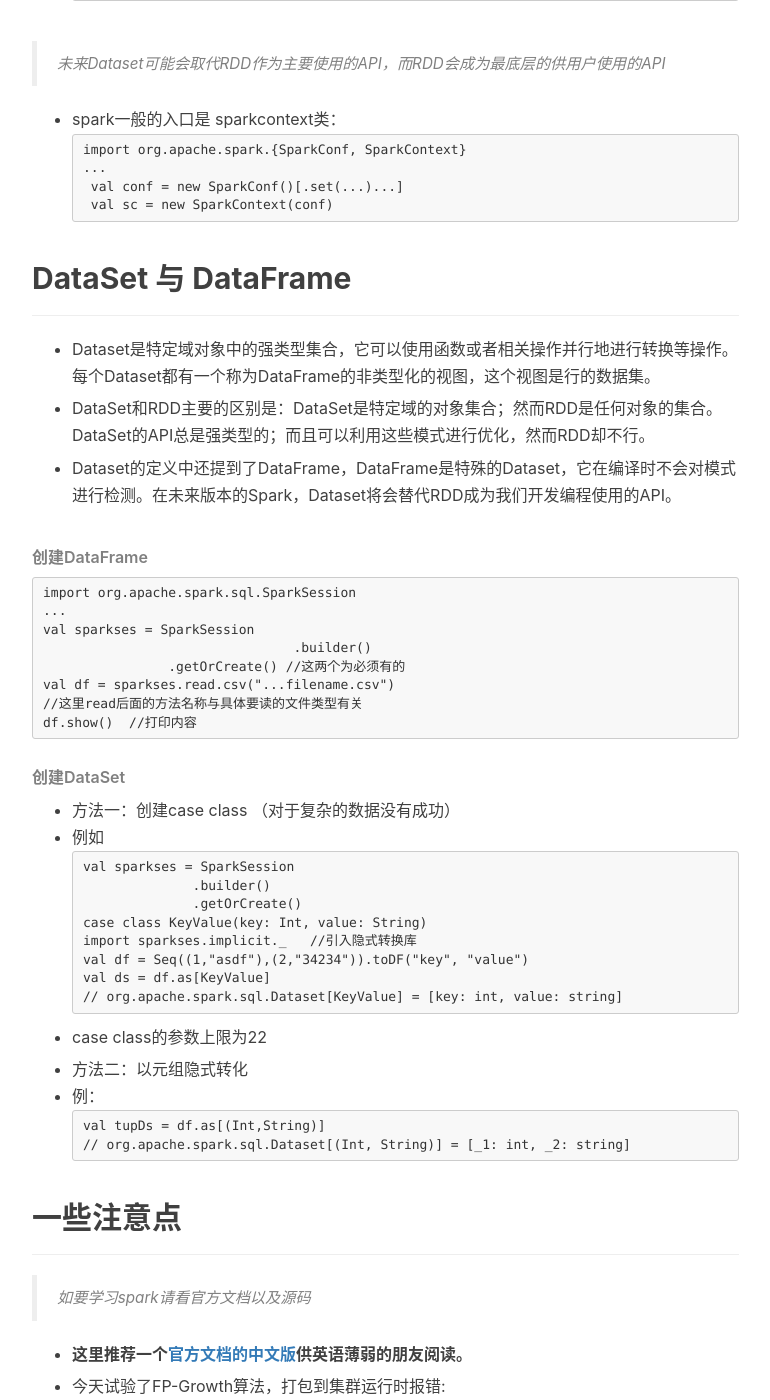
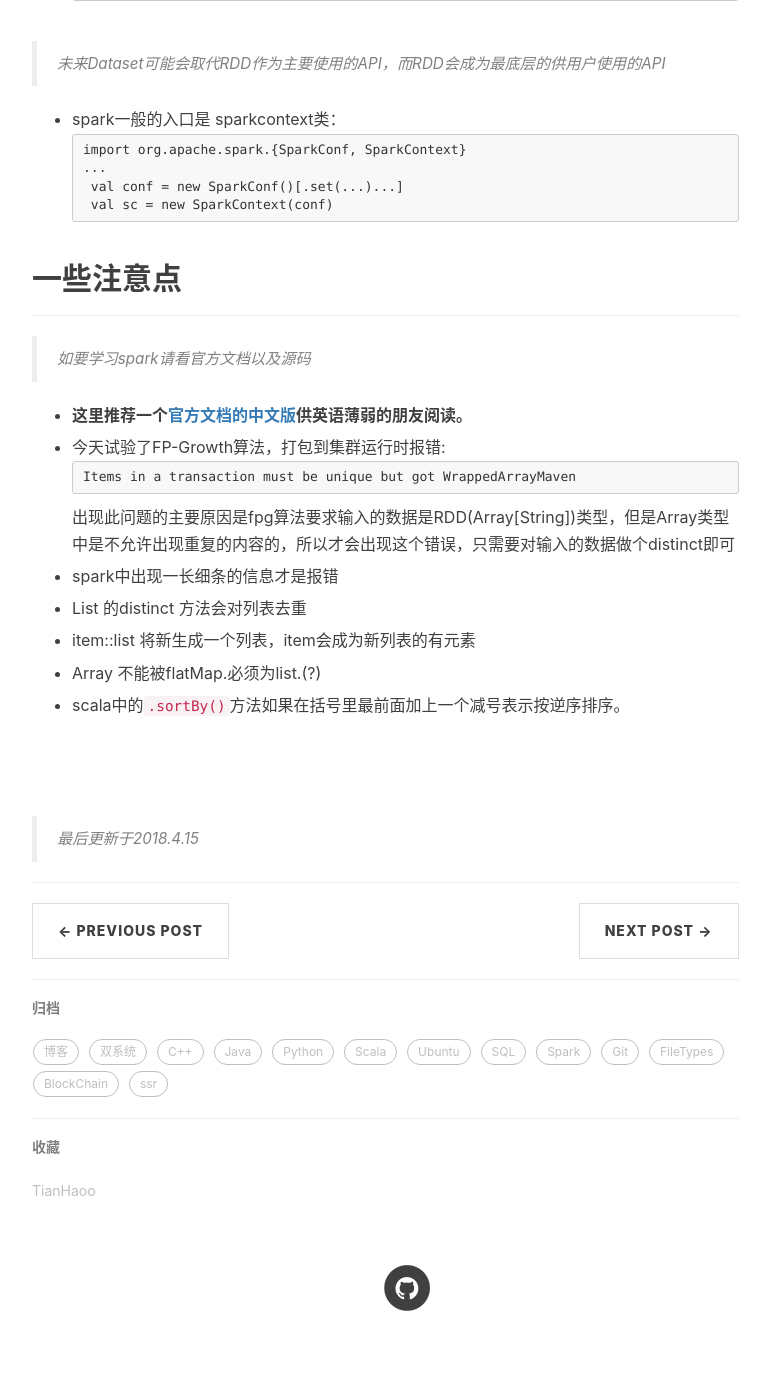
Before and after one commit to Fleschier/Fleschier.github.io, a Jekyll site: the page built from _posts/2018-04-11-Spark-learning.markdown, in a window 1280 px wide and 1400 px high, scrolled down 4551 px. Shown: the whole window, without its empty margins (233-1003 px from the left). Built offline with Jekyll 4.4.1, drawn with Linux system fonts in a browser that asks for light colours; nearby versions of some CDN libraries; comment, search, counter and statistics services are not loaded; some of the changed text lies outside the part shown.

Commit message:
formatted spark

````diff
--- a/_posts/2018-04-11-Spark-learning.markdown
+++ b/_posts/2018-04-11-Spark-learning.markdown
@@ -203,50 +203,6 @@ import org.apache.spark.{SparkConf, SparkContext}
  val sc = new SparkContext(conf)
 ```
 
-## DataSet 与 DataFrame
----
-
-- Dataset是特定域对象中的强类型集合，它可以使用函数或者相关操作并行地进行转换等操作。每个Dataset都有一个称为DataFrame的非类型化的视图，这个视图是行的数据集。
-
-- DataSet和RDD主要的区别是：DataSet是特定域的对象集合；然而RDD是任何对象的集合。DataSet的API总是强类型的；而且可以利用这些模式进行优化，然而RDD却不行。
-
-- Dataset的定义中还提到了DataFrame，DataFrame是特殊的Dataset，它在编译时不会对模式进行检测。在未来版本的Spark，Dataset将会替代RDD成为我们开发编程使用的API。
-
-###### 创建DataFrame
-```
-import org.apache.spark.sql.SparkSession
-...
-val sparkses = SparkSession
-				.builder()
-                .getOrCreate() //这两个为必须有的
-val df = sparkses.read.csv("...filename.csv")
-//这里read后面的方法名称与具体要读的文件类型有关
-df.show()  //打印内容
-```
-
-###### 创建DataSet
-
--  方法一：创建case class （对于复杂的数据没有成功）
-- 例如
-```
-val sparkses = SparkSession
-				.builder()
-                .getOrCreate()
-case class KeyValue(key: Int, value: String)
-import sparkses.implicit._   //引入隐式转换库
-val df = Seq((1,"asdf"),(2,"34234")).toDF("key", "value")
-val ds = df.as[KeyValue]
-// org.apache.spark.sql.Dataset[KeyValue] = [key: int, value: string]
-```
-
-- case class的参数上限为22
-
-- 方法二：以元组隐式转化
-- 例：
-```
-val tupDs = df.as[(Int,String)]
-// org.apache.spark.sql.Dataset[(Int, String)] = [_1: int, _2: string]
-```
 
 
 ## 一些注意点
@@ -271,5 +227,7 @@ Items in a transaction must be unique but got WrappedArrayMaven
 
 - scala中的`.sortBy()`方法如果在括号里最前面加上一个减号表示按逆序排序。
 
+
+
 <br>
 > 最后更新于2018.4.15
````
Also changed, not shown: other parts of _posts/2018-04-11-Spark-learning.markdown (+1 -1 lines), _posts/2018-04-11-Spark-superior.markdown (added, +65 -0 lines).
